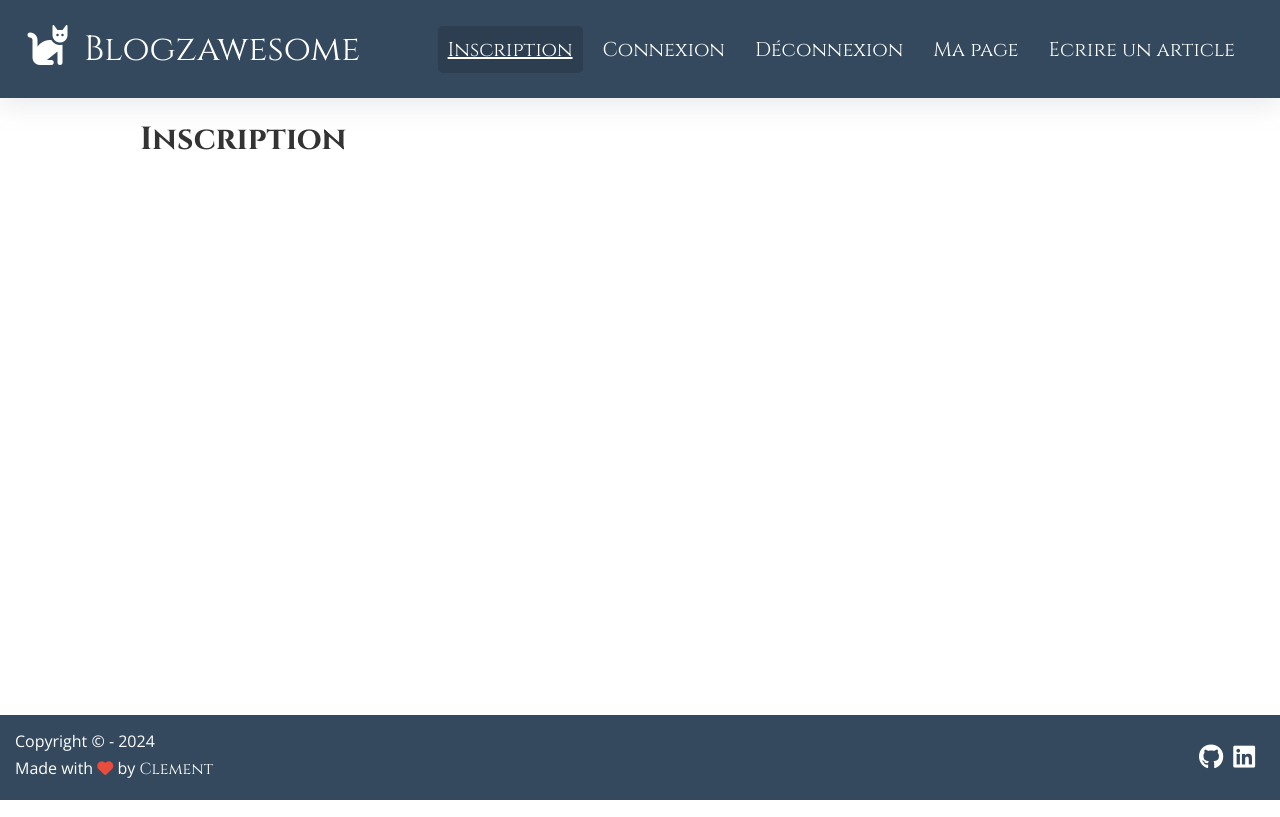
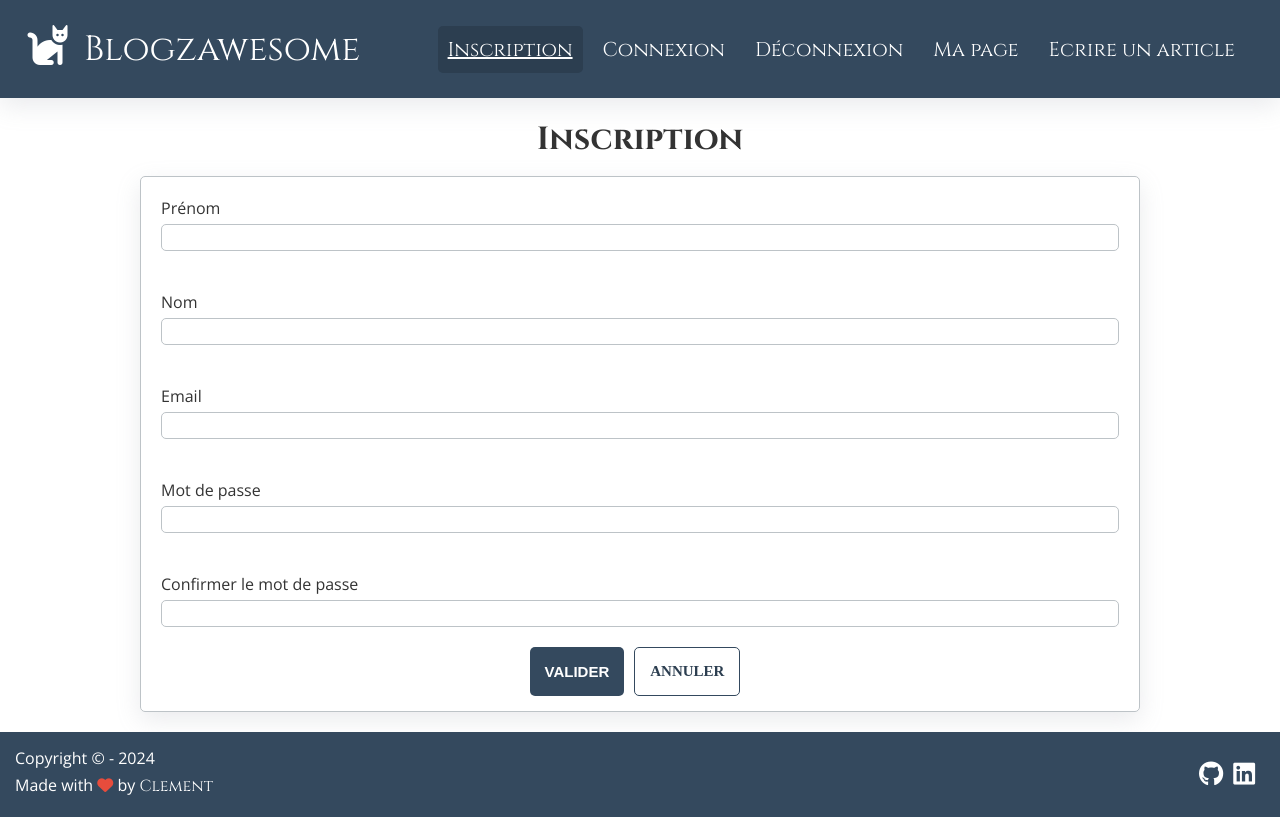
Before and after one commit to GuillemotClement/PHP-Blog, a PHP site: page /auth-register.php in a window 1280 px wide. Run offline with PHP 8.4, Linux system fonts and the light colour scheme.

Commit message:
Ajout du formulaire inscription

```diff
--- a/auth-register.php
+++ b/auth-register.php
@@ -1,3 +1,22 @@
+<?php
+$pdo = require_once './database/database.php';
+
+$errors = [
+  'firstname' => '',
+  'lastname' => '',
+  'email' => '',
+  'password' => '',
+  'confirmPassword' => ''
+];
+
+
+if($_SERVER['REQUEST_METHOD'] === 'POST'){
+  if(empty(array_filter($errors, fn($e) => $e !== ''))) {
+    header('Location: /');
+  }
+}
+?>
+
 <!DOCTYPE html>
 <html lang="en">
   <head>
@@ -9,6 +28,47 @@
       <?php require_once './includes/header.php'; ?>
       <div class="content">
         <h1>Inscription</h1>
+        <form action="/auth-register.php" method="POST">
+          <div class="form-control">
+            <label class="form-label" for="firstname">Prénom</label>
+            <input classe="form-input" type="text" name="firstname" id="firstname" value="<?= $firstname ?? '' ?>">
+            <?php if($errors['firstname']) : ?>
+                <p class="text-error"><?= $errors['firstname'] ?></p>
+            <?php endif; ?>
+          </div>
+          <div class="form-control">
+            <label class="form-label" for="lastname">Nom</label>
+            <input classe="form-input" type="text" name="lastname" id="lastname" value="<?= $lastname ?? '' ?>">
+            <?php if($errors['lastname']) : ?>
+                <p class="text-error"><?= $errors['lastname'] ?></p>
+            <?php endif; ?>
+          </div>
+          <div class="form-control">
+            <label class="form-label" for="email">Email</label>
+            <input classe="form-input" type="email" name="email" id="email" value="<?= $email ?? '' ?>">
+            <?php if($errors['email']) : ?>
+                <p class="text-error"><?= $errors['email'] ?></p>
+            <?php endif; ?>
+          </div>
+          <div class="form-control">
+            <label class="form-label" for="password">Mot de passe</label>
+            <input classe="form-input" type="password" name="password" id="password">
+            <?php if($errors['password']) : ?>
+                <p class="text-error"><?= $errors['password'] ?></p>
+            <?php endif; ?>
+          </div>
+          <div class="form-control">
+            <label class="form-label" for="confirmPassword">Confirmer le mot de passe</label>
+            <input classe="form-input" type="password" name="confirmPassword" id="confirmPassword">
+            <?php if($errors['confirmPassword']) : ?>
+                <p class="text-error"><?= $errors['confirmPassword'] ?></p>
+            <?php endif; ?>
+          </div>
+          <div class="form-action">
+            <button type="submit" class="btn btn-primary">Valider</button>
+            <a class="btn btn-secondary" href="/index.php">Annuler</a>
+          </div>
+        </form>
       </div>
       <?php require_once './includes/footer.php'; ?>
     </div>
--- a/edit-article.php
+++ b/edit-article.php
@@ -112,8 +112,9 @@ if($_SERVER['REQUEST_METHOD'] === 'POST'){
         <?php require_once './includes/header.php'; ?>
 
         <div class="content">
+            <h1><?= $id ? 'Modifier un article' : 'Creer un nouvel article' ?></h1>
             <div class="block p-20 form-container">
-                <h1><?= $id ? 'Modifier un article' : 'Creer un nouvel article' ?></h1>
+
                 <form action="/edit-article.php<?= $id ? "?id=$id" : ''?>" method="post">
                     <div class="form-control">
                         <label for="title">Titre</label>
--- a/public/css/styles.css
+++ b/public/css/styles.css
@@ -74,14 +74,6 @@ a {
   background: var(--edit-dark);
 }
 
-input,
-textarea,
-select {
-  border-radius: 5px;
-  border: var(--border);
-  padding: 0.5rem;
-}
-
 .small {
   font-size: 1.2rem;
   margin: 0 0.5rem;
@@ -261,6 +222,46 @@ header .header-menu .active {
   text-decoration: underline;
 }
 
+input,
+textarea,
+select {
+  border-radius: 5px;
+  border: var(--border);
+  padding: 0.5rem;
+}
+
+form {
+  display: flex;
+  flex-flow: column;
+  border: var(--border);
+  border-radius: 0.5rem;
+  box-shadow: var(--shadow);
+}
+form .form-control {
+  font-family: var(--font-text);
+  display: flex;
+  flex-flow: column;
+  margin: 2rem;
+}
+form .form-control .form-label {
+  margin-bottom: 0.5rem;
+}
+form .form-control textarea {
+  height: 25rem;
+}
+form .form-control .text-error {
+  color: var(--danger);
+  font-size: 1rem;
+}
+form .form-action {
+  display: flex;
+  justify-content: center;
+  margin-bottom: 1.5rem;
+}
+form .form-action .btn {
+  margin-right: 1rem;
+}
+
 .container {
   min-height: 100vh;
   display: flex;
@@ -304,6 +305,9 @@ footer .ctn-social li:hover {
   align-self: center;
   padding: 2rem 0;
 }
+.content h1 {
+  text-align: center;
+}
 
 .block {
   padding: 1.5rem;
--- a/public/css/variables.css
+++ b/public/css/variables.css
@@ -6,7 +6,7 @@
   --primary-dark: #2c3e50;
   --text: #333;
   --text-light: white;
-  --light-gray: #ecf0f1
+  --light-gray: #ecf0f1;
   --gray: #bdc3c7;
   --validate: #3498db;
   --validate-dark: #2980b9;
@@ -19,6 +19,7 @@
   --border: 1px solid #95a5a6;
   --shadow: rgba(149, 157, 165, 0.2) 0px 8px 24px;
   --gray-dark: #7f8c8d;
+  --border: 1px solid var(--gray);
 }
 
 /*# sourceMappingURL=variables.css.map */
--- a/scss/_base.scss
+++ b/scss/_base.scss
@@ -63,13 +63,7 @@ a {
   }
 }
 
-input,
-textarea,
-select {
-  border-radius: 5px;
-  border: var(--border);
-  padding: 0.5rem;
-}
+
 
 .small {
   font-size: 1.2rem;
--- /dev/null
+++ b/scss/_form.scss
@@ -0,0 +1,38 @@
+input,
+textarea,
+select {
+  border-radius: 5px;
+  border: var(--border);
+  padding: 0.5rem;
+}
+form {
+  display: flex;
+  flex-flow: column;
+  border: var(--border);
+  border-radius: 0.5rem;
+  box-shadow: var(--shadow);
+  .form-control {
+    font-family: var(--font-text);
+    display: flex;
+    flex-flow: column;
+    margin: 2rem;
+    .form-label {
+      margin-bottom: 0.5rem;
+    }
+    textarea {
+      height: 25rem;
+    }
+    .text-error {
+      color: var(--danger);
+      font-size: 1rem;
+    }
+  }
+  .form-action {
+    display: flex;
+    justify-content: center;
+    margin-bottom: 1.5rem;
+    .btn {
+      margin-right: 1rem;
+    }
+  }
+}
--- a/scss/styles.scss
+++ b/scss/styles.scss
@@ -5,12 +5,13 @@
 @use "add-article";
 @use "index";
 @use "show-article";
-@use "edit-article";
+// @use "edit-article";
 @use "header";
 @use "profil";
 @use "auth-login";
 @use "auth-logout";
 @use "auth-register";
+@use "form";
 
 .container {
   min-height: 100vh;
@@ -57,6 +58,9 @@ footer {
   flex-flow: column;
   align-self: center;
   padding: 2rem 0;
+  h1 {
+    text-align: center;
+  }
 }
 
 .block {
--- a/scss/variables.scss
+++ b/scss/variables.scss
@@ -1,4 +1,4 @@
-:root{
+:root {
   --font-text: "Open Sans", sans-serif;
   --font-title: "Cinzel", serif;
   --background-lite: #ecf0f1;
@@ -6,7 +6,7 @@
   --primary-dark: #2c3e50;
   --text: #333;
   --text-light: white;
-    --light-gray: #ecf0f1
+  --light-gray: #ecf0f1;
   --gray: #bdc3c7;
   --validate: #3498db;
   --validate-dark: #2980b9;
@@ -19,4 +19,5 @@
   --border: 1px solid #95a5a6;
   --shadow: rgba(149, 157, 165, 0.2) 0px 8px 24px;
   --gray-dark: #7f8c8d;
+  --border: 1px solid var(--gray);
 }
```
Also changed, not shown: other parts of public/css/styles.css (+0 -31 lines), scss/_add-article.scss (deleted, +0 -31 lines), scss/_edit-article.scss (deleted), 2 other files. Lines whose indentation alone changed are shown as unchanged.
